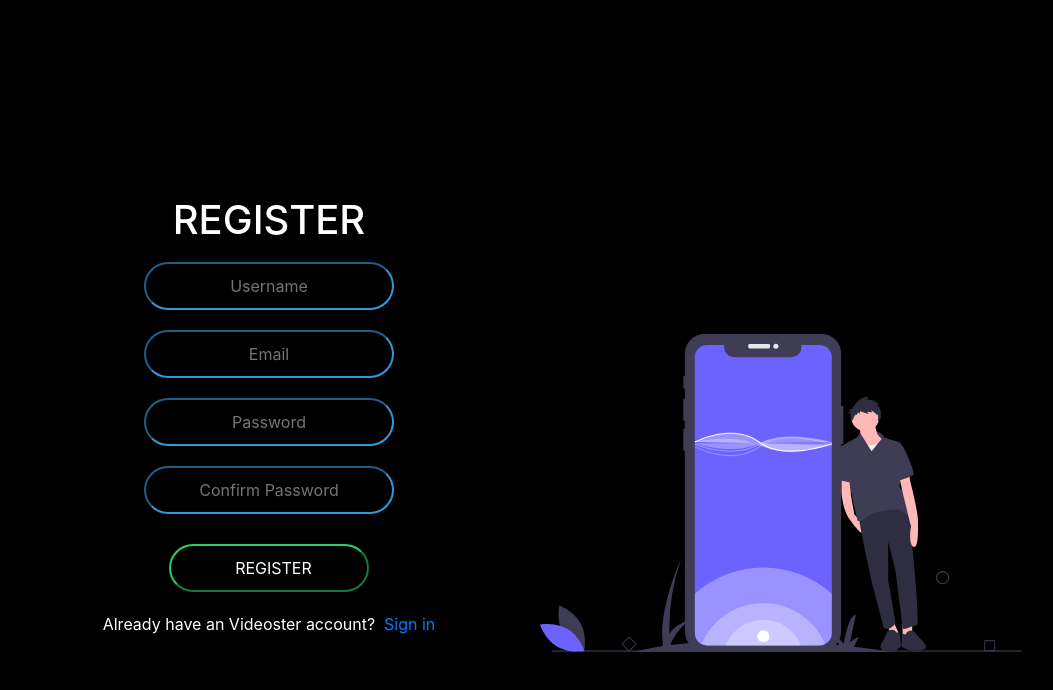
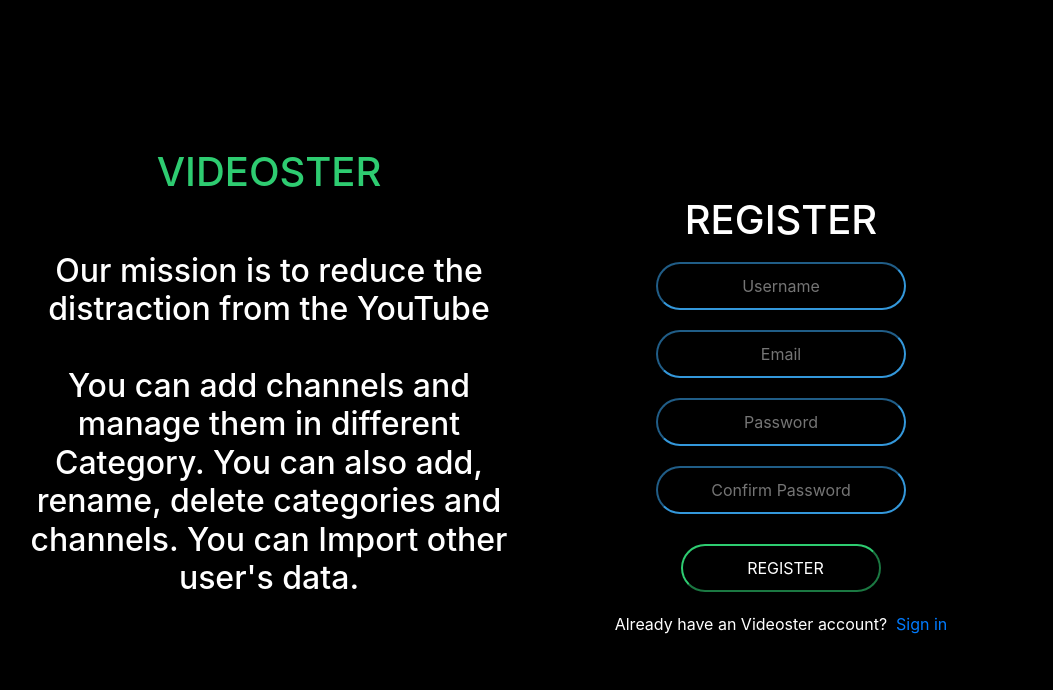
Before and after one commit to ChandVachhani/Videoster-Client, a React (Create React App) app in the folder videoster/: page /Register in a window 1280 px wide. Shown: the top 690 px of the page, without its empty margins (115-1168 px from the left). Built offline with nearby package versions, Linux system fonts and the light colour scheme.

Commit message:
introduction added

```diff
--- a/videoster/src/components/Authentication/Register.js
+++ b/videoster/src/components/Authentication/Register.js
@@ -18,6 +18,21 @@
       <div className="login-body">
         <center>
           <Row className="login--main">
+            <Col xl={6} lg={12} md={12} sm={12} className="">
+              <div className="" style={{ color: "white" }}>
+                <h1 style={{ color: "#2ecc71" }}>VIDEOSTER</h1>
+                <br />
+                <br />
+                <h2>
+                  Our mission is to reduce the distraction from the YouTube
+                  <br />
+                  <br />
+                  You can add channels and manage them in different Category.
+                  You can also add, rename, delete categories and channels. You
+                  can Import other user's data.
+                </h2>
+              </div>
+            </Col>
             <Col xl={6} lg={12} md={12} sm={12} className="special-login">
               <Formik
                 initialValues={{
@@ -172,11 +187,6 @@
                 )}
               </Formik>
             </Col>
-            <Col xl={6} lg={12} md={12} sm={12} className="login--image--main">
-              <div className="login-image">
-                <img src={LoginImage} alt="Login" />
-              </div>
-            </Col>
           </Row>
         </center>
       </div>
```
